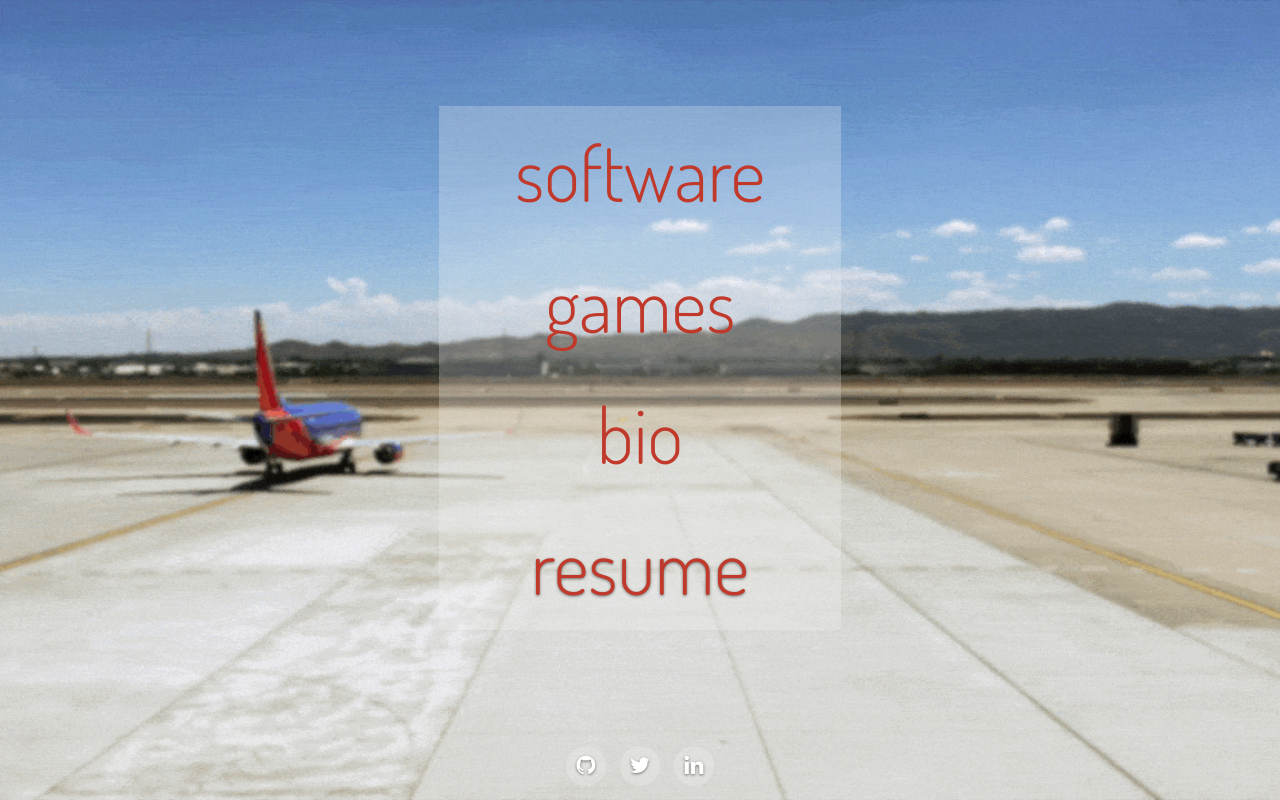
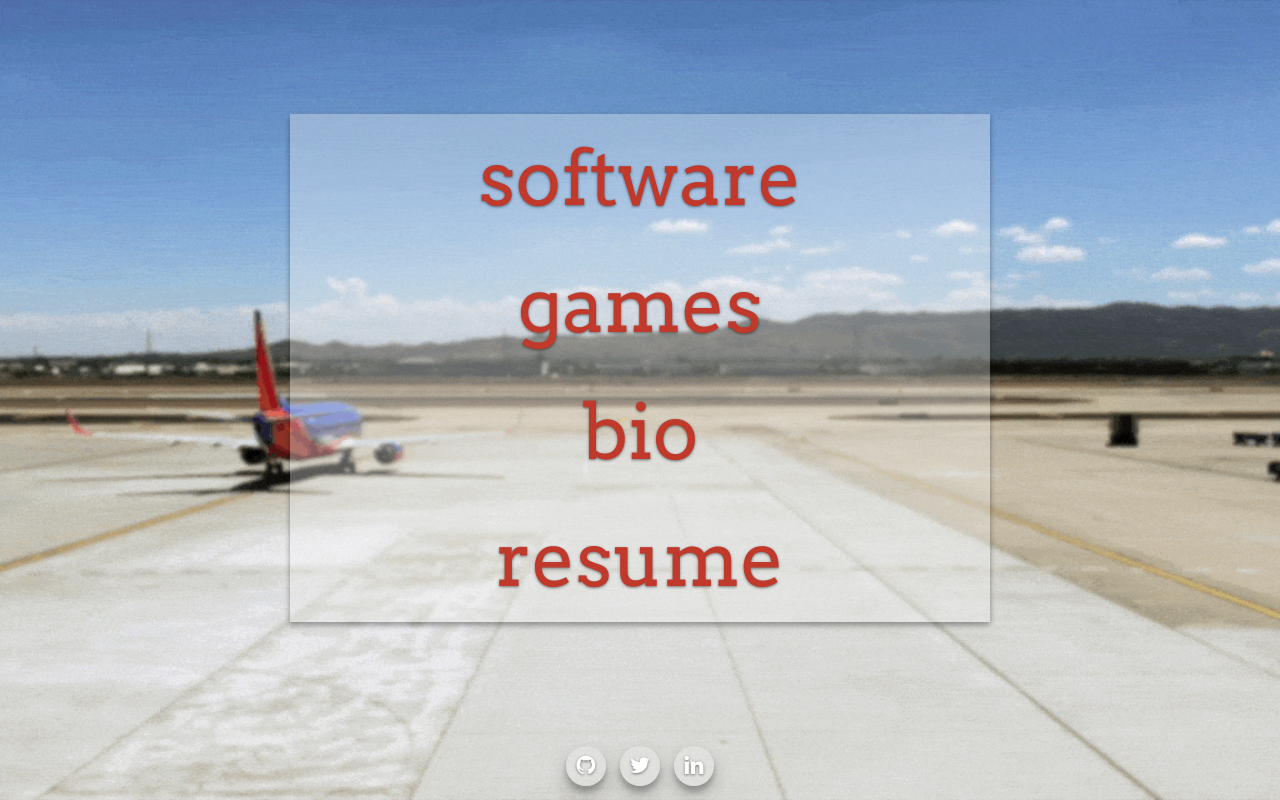
Before and after one commit to jayarcuri/PersonalWebsite, a plain HTML site: page index.html in a window 1280 px wide. Drawn offline with Linux system fonts and the light colour scheme.

Commit message:
Drop shadows added to menu

```diff
--- a/css/index.css
+++ b/css/index.css
@@ -1,6 +1,7 @@
 @import url(https://fonts.googleapis.com/css?family=Dosis:300);
-/*@import url(https://fonts.googleapis.com/css?family=Dosis:400,300|Josefin+Sans:600);*/
-
+@import url(https://fonts.googleapis.com/css?family=Roboto:400,300|Roboto+Slab);
+@import url(https://fonts.googleapis.com/css?family=Share+Tech+Mono);
+@import url(https://fonts.googleapis.com/css?family=Arvo);
 :root {
     --main-el-color: rgba(245, 245, 245, 0.25);
     --main-el-hover-color: rgba(146, 146, 146, 0.33);
@@ -17,20 +18,22 @@ p {
 }
 
 .btn-primary {
-    font-family: 'Dosis', sans-serif; font-weight: 300;
+    /*font-family: 'Roboto Slab', serif; font-weight: 300;*/
+    font-family: 'Share Tech Mono', serif;
+    font-family: 'Arvo', serif;
     height: 15%;
-    width: 60%;
+    width: 100%;
     font-size: 6vw;
+    font-shadow: 0 3px 6px rgba(0,0,0,0.33), 0 3px 6px rgba(0,0,0,0.23);
     color: rgba(52, 152, 219, 0.8);
     border-radius: 0px;
-    border-width: 2px;
-    color: black;
-    background-color: rgba(245, 245, 245, 0.25);
+    border-width: 0px;
+    background-color: transparent;
     border-color: transparent;
+    border-style: solid;
+}
 
-    border-style: solid;
 
-}
 
 .btn-primary:focus, .btn-primary:hover {
     background-color: rgba(146, 146, 146, 0.33);
@@ -90,16 +93,19 @@ body {
 
 /* Padding for spacing */
 .inner {
-    padding: 0px;
+    padding: 0 0;
 }
 
 .cover {
+    position: relative;
+    display: table-cell;
+    background-color: rgba(245, 245, 245, 0.33);
     vertical-align: middle;
+    box-shadow: 0 3px 6px rgba(0,0,0,0.16), 0 3px 6px rgba(0,0,0,0.23);
     padding: 0 0px;
 }
 .cover .btn-lg {
     padding: 10px 20px;
-    font-weight: bold;
 }
 
 .social {
@@ -123,6 +129,7 @@ body {
     height: 40px;
     color: #FFF;
     background-color: var(--main-el-color);
+    box-shadow: 0 10px 20px rgba(0,0,0,0.19), 0 6px 6px rgba(0,0,0,0.23);
     font-size: 22px;
     text-align:center;
     padding-top: 12px;
@@ -171,6 +178,9 @@ body {
         font-size: 7.5vw;
         width: 100%;
     }
+    .cover {
+        width: 100%;
+    }
 }
 
 @media (min-width: 768px) {
--- a/index.html
+++ b/index.html
@@ -17,18 +17,11 @@
 <div class="site-wrapper">
     <div class="site-wrapper-inner">
         <div class="cover-container">
-            <div class="inner cover">
-                <div class="col-xs-12">
-                     <button type="button" class="btn btn-primary center-block">software</button>
-                </div>
-                <div class="col-xs-12">
-                    <button type="button" class="btn btn-primary center-block">games</button></div>
-                <div class="col-xs-12">
-                    <button type="button" class="btn btn-primary center-block">bio</button>
-                </div>
-                <div class="col-xs-12">
+            <div class="col-xs-12 inner cover">
+                <a type="button" class="btn btn-primary center-block">software</a>
+                <a type="button" class="btn btn-primary center-block">games</a>
+                <a type="button" class="btn btn-primary center-block">bio</a>
                     <a target="_blank" href="Resume_2.7.pdf" type="button" class="btn btn-primary btn-mm center-block">resume</a>
-                </div>
              </div>
         </div>
     </div>
```
Also changed, not shown: favicon.ico.
